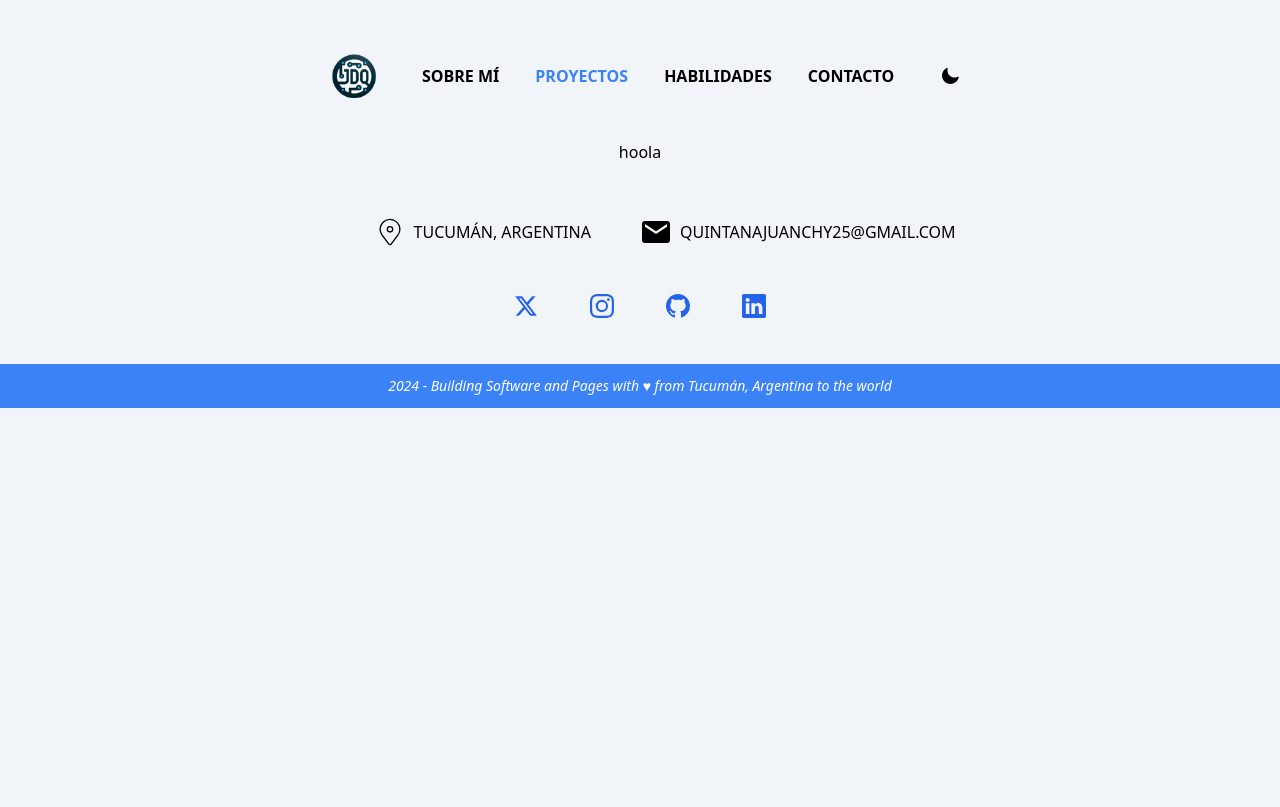
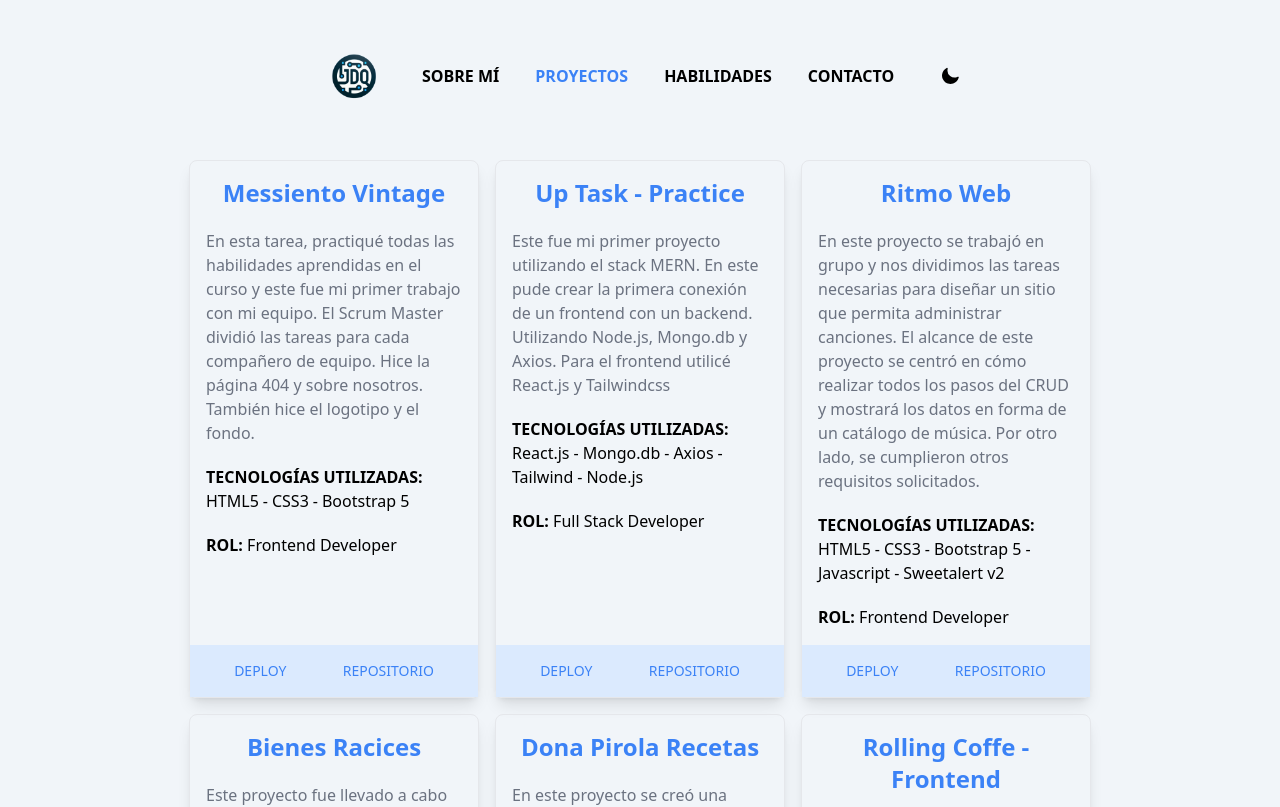
Before and after one commit to juanchyquintana/portfolio-jdq, a React (Vite) app: page /projects in a window 1280 px wide. Shown: the top 807 px of the page. Built offline with nearby package versions, Linux system fonts and the light colour scheme.

Commit message:
se agregaron los proyectos en su seccion

```diff
--- a/src/App.tsx
+++ b/src/App.tsx
@@ -2,6 +2,7 @@ import { BrowserRouter, Route, Routes } from "react-router-dom";
 import Layouts from "./layouts/Layouts";
 import IndexPage from "./components/IndexPage";
 import ProjectsPage from "./components/ProjectsPage";
+import Aboutme from "./components/Aboutme";
 
 function App() {
   return (
@@ -12,6 +13,8 @@ function App() {
           <Route element={<Layouts />}>
             <Route path="/" element={<IndexPage />} index />
             <Route path="/projects" element={<ProjectsPage />} />
+            <Route path="/aboutme" element={<Aboutme />} />
+            <Route path="/habilities" element={<Aboutme />} />
           </Route>
 
         </Routes>
--- /dev/null
+++ b/src/components/Aboutme.tsx
@@ -0,0 +1,9 @@
+import React from 'react'
+
+export default function Aboutme() {
+  return (
+    <div>
+      Sobre mi
+    </div>
+  )
+}
--- a/src/components/CardProject.tsx
+++ b/src/components/CardProject.tsx
@@ -1,4 +1,4 @@
-import { useMemo } from "react";
+import { Fragment, useMemo } from "react";
 import { ProjectsType } from "../types";
 import { useLocation } from "react-router-dom";
 
@@ -11,47 +11,50 @@ export default function CardProject({ project }: CardProjectProps) {
   const isProjects = useMemo(() => pathname === "/projects", [pathname]);
 
   return (
-    <div className="border shadow-lg rounded-lg">
-      <div className="p-5 space-y-5">
-        <h2 className="text-2xl text-center font-black mb-5">{project.name}</h2>
+    <div className="border shadow-lg rounded-lg flex flex-col h-full">
+      <div className="p-4 flex-grow">
+        <h2 className="text-2xl text-center font-black mb-5 text-blue-500">{project.name}</h2>
         <p className="text-gray-500">{project.description}</p>
 
         {isProjects && (
-          <div>
-            <p className="uppercase font-bold mb-3">Tecnologías utilizadas:</p>
-            <ul className="list-disc list-inside">
+          <div className="flex flex-col my-5">
+            <p className="uppercase font-bold">Tecnologías utilizadas:</p>
+            <div className="flex flex-wrap">
               {project.technologies.map((tech, index) => (
-                <li key={index}>{tech}</li>
+                <Fragment key={index}>
+                  <span>{tech}</span>
+                  {index !== project.technologies.length - 1 && (
+                    <span className="mx-1">-</span>
+                  )}
+                </Fragment>
               ))}
-            </ul>
+            </div>
           </div>
         )}
 
         <p>
           <span className="uppercase font-bold">Rol:</span> {project.role}
         </p>
+      </div>
 
-        <div>
-          <div className="flex justify-around">
+      <div className="mt-auto p-4 flex justify-around bg-blue-100">
         <a
           href={project.projectLink}
           target="_blank"
           rel="noopener noreferrer"
-              className="text-blue-500 uppercase text-sm hover:underline"
+          className="text-blue-500 uppercase text-sm hover:text-black"
         >
-              Ver proyecto
+          Deploy
         </a>
 
         <a
           href={project.repositoryLink}
           target="_blank"
           rel="noopener noreferrer"
-              className="text-blue-500 uppercase text-sm hover:underline"
+          className="text-blue-500 uppercase text-sm hover:text-black"
         >
-              Ver repositorio
+          Repositorio
         </a>
-          </div>
-        </div>
       </div>
     </div>
   );
--- a/src/components/ProjectsPage.tsx
+++ b/src/components/ProjectsPage.tsx
@@ -1,9 +1,12 @@
-
+import { projects } from "../data/projects";
+import CardProject from "./CardProject";
 
 export default function ProjectsPage() {
   return (
-    <div>
-      hoola
+    <div className="grid grid-cols-1 md:grid-cols-2 lg:grid-cols-3 gap-4 mt-5">
+      {projects.map((project) => (
+        <CardProject key={project.id} project={project} />
+      ))}
     </div>
-  )
+  );
 }
--- a/src/layouts/Layouts.tsx
+++ b/src/layouts/Layouts.tsx
@@ -1,13 +1,17 @@
-import { Outlet } from "react-router-dom";
+import { Outlet, useLocation } from "react-router-dom";
 import Header from "../components/Header";
 import Footer from "../components/Footer";
+import { useMemo } from "react";
 
 export default function Layouts() {
+  const { pathname } = useLocation();
+  const isProjectsPage = useMemo(() => pathname === "/projects", [pathname])
+
   return (
     <>
       <Header />
 
-      <main className="mx-auto flex max-w-[700px] items-center justify-between gap-3 px-4 py-3 md:px-6">
+      <main className={`mx-auto flex ${isProjectsPage ? "max-w-[950px]" : "max-w-[700px]"} items-center justify-between gap-3 px-4 py-3 md:px-6`}>
         <div className="">
           <Outlet />
         </div>
```
Lines whose indentation alone changed are shown as unchanged.
